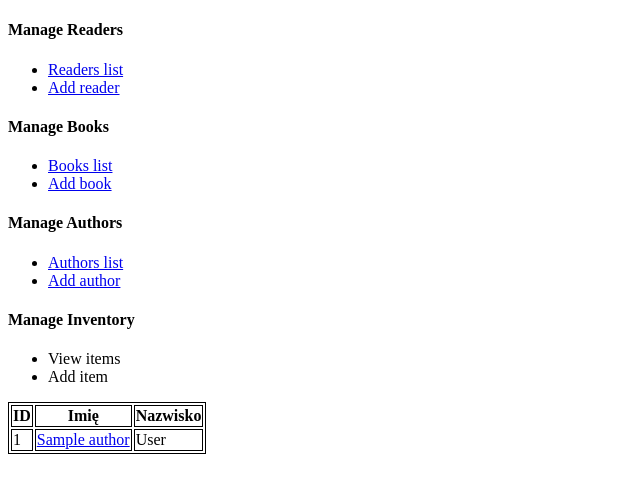
After one commit to Michal-Majchrzak/Modul_13, a Flask app: page /authors/list in a window 1280 px wide. The commit adds this page. Shown: the top 493 px of the page, without its empty margins (0-640 px from the left). Run offline with Flask 2, Linux system fonts and the light colour scheme; tables that the repository leaves empty hold one stand-in row (values such as "Sample post").

Commit message:
Add interface for 'author' table

```diff
--- /dev/null
+++ b/app/author.py
@@ -0,0 +1,56 @@
+from flask import Blueprint, render_template, request, redirect, url_for
+from app import db
+from app.models import Author
+from app.forms import AddAuthor
+
+authors = Blueprint('authors', __name__, url_prefix='/authors')
+
+
+@authors.route('/list', methods=['GET'])
+def render_authors_list():
+    authors_list = Author.query.all()
+    return render_template('author/author_list.html', authors_list=authors_list)
+
+
+@authors.route('/add', methods=['GET'])
+def render_add_author():
+    form = AddAuthor()
+    return render_template('author/add_author.html', form=form)
+
+
+@authors.route('/add', methods=['POST'])
+def add_author_to_db():
+    form = AddAuthor()
+    if request.method == 'POST':
+        if form.validate_on_submit():
+            author = Author(
+                name=request.form.get('name'),
+                lastname=request.form.get('lastname')
+            )
+            db.session.add(author)
+            db.session.commit()
+            return redirect(url_for('authors.render_authors_list'))
+
+
+@authors.route('/update/<int:author_id>', methods=['GET'])
+def render_update_author(author_id: int):
+    author = Author.query.get(author_id)
+    form = AddAuthor(data={
+        'name': author.name,
+        'lastname': author.lastname
+    })
+    form.button.label.text = 'Zaktualizuj'
+    return render_template('/author/update_author.html', form=form, author_id=author_id)
+
+
+@authors.route('/update/<int:author_id>', methods=['POST'])
+def update_author_to_db(author_id: int):
+    form = AddAuthor()
+    if request.method == 'POST':
+        if form.validate_on_submit():
+            author = Author.query.get(author_id)
+            author.name = request.form.get('name')
+            author.lastname = request.form.get('lastname')
+            db.session.add(author)
+            db.session.commit()
+            return redirect(url_for('authors.render_authors_list'))
--- a/app/forms.py
+++ b/app/forms.py
@@ -25,3 +25,9 @@ class UpdateBook(FlaskForm):
     title = StringField("Tytuł", validators=[DataRequired()])
     genre = StringField("Gatunek", validators=[DataRequired()])
     button = SubmitField("Zaktualizuj")
+
+
+class AddAuthor(FlaskForm):
+    name = StringField("Imię", validators=[DataRequired()])
+    lastname = StringField("Nazwisko", validators=[DataRequired()])
+    button = SubmitField("Dodaj")
--- a/app/routes.py
+++ b/app/routes.py
@@ -1,4 +1,4 @@
-from app import app, reader, book
+from app import app, reader, book, author
 from flask import render_template
 
 
@@ -9,3 +9,4 @@ def render_index_page():
 
 app.register_blueprint(reader.readers)
 app.register_blueprint(book.books)
+app.register_blueprint(author.authors)
--- /dev/null
+++ b/app/templates/author/author_list.html
@@ -0,0 +1,23 @@
+{% extends 'index.html' %}
+{% block header %}<title>Manage Authors</title>{% endblock %}
+
+{% block content %}
+<!--  LIST TABLE -->
+{% if authors_list %}
+<table>
+    <thead>
+    <th>ID</th>
+    <th>Imię</th>
+    <th>Nazwisko</th>
+    </thead>
+{% for author in authors_list %}
+    <tr>
+        <td>{{ author.id }}</td>
+        <td><a href="{{ url_for('authors.render_update_author', author_id=author.id) }}">{{ author.name }}</a></td>
+        <td>{{ author.lastname }}</td>
+    </tr>
+{% endfor %}
+</table>
+{% endif %}
+<!-- END LIST -->
+{% endblock %}
--- a/app/templates/index.html
+++ b/app/templates/index.html
@@ -21,8 +21,8 @@
     </ul>
     <h4>Manage Authors</h4>
     <ul>
-        <li>Authors list</li>
-        <li>Add author</li>
+        <li><a href="{{ url_for('authors.render_authors_list') }}">Authors list</a></li>
+        <li><a href="{{ url_for('authors.render_add_author') }}">Add author</a></li>
     </ul>
     <h4>Manage Inventory</h4>
     <ul>
```
Also changed, not shown: app/templates/author/add_author.html (added, +18 -0 lines), app/templates/author/update_author.html (added, +18 -0 lines).
